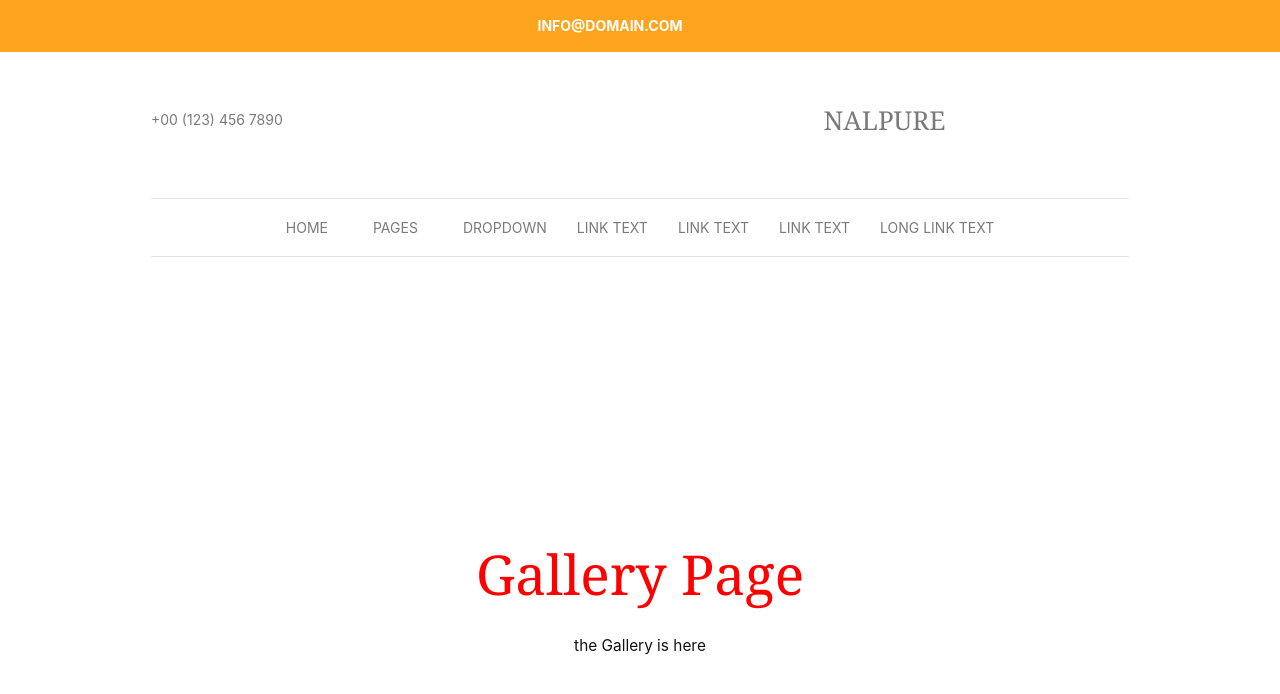
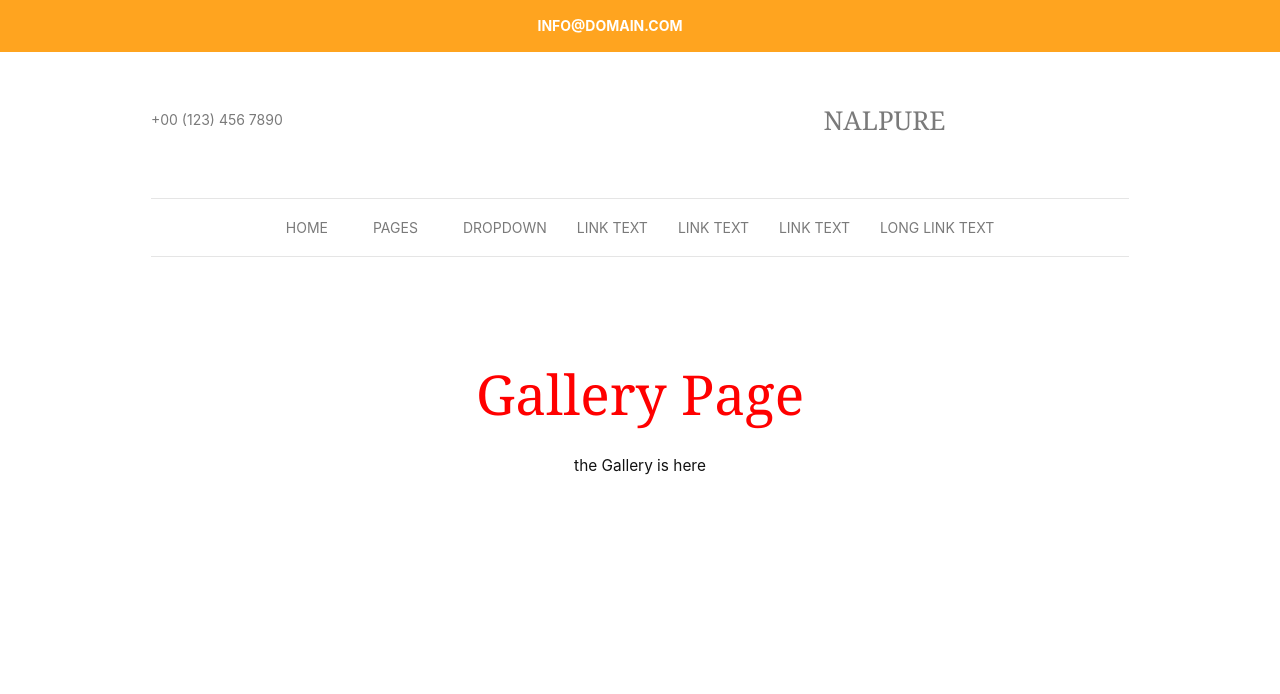
Before and after one commit to zainabbf/NewApp-React, a React (Create React App) app: page /gallery in a window 1280 px wide. Shown: the top 694 px of the page. Built offline with nearby package versions, Linux system fonts and the light colour scheme.

Commit message:
add css style to component

```diff
--- a/src/comp/headline.css
+++ b/src/comp/headline.css
@@ -2,3 +2,8 @@
   color: red;
   font-size: 55px;
 }
+
+#pageintro {
+  margin-bottom: 0px;
+  padding: 0px;
+}
```
